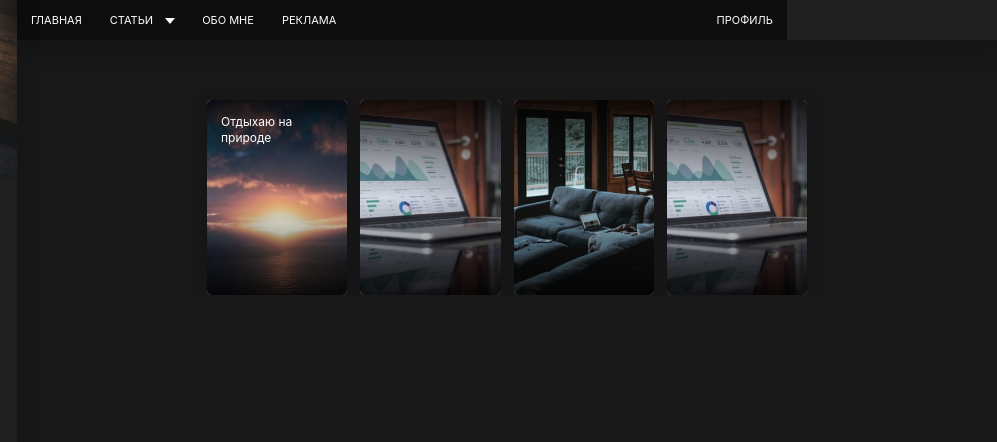
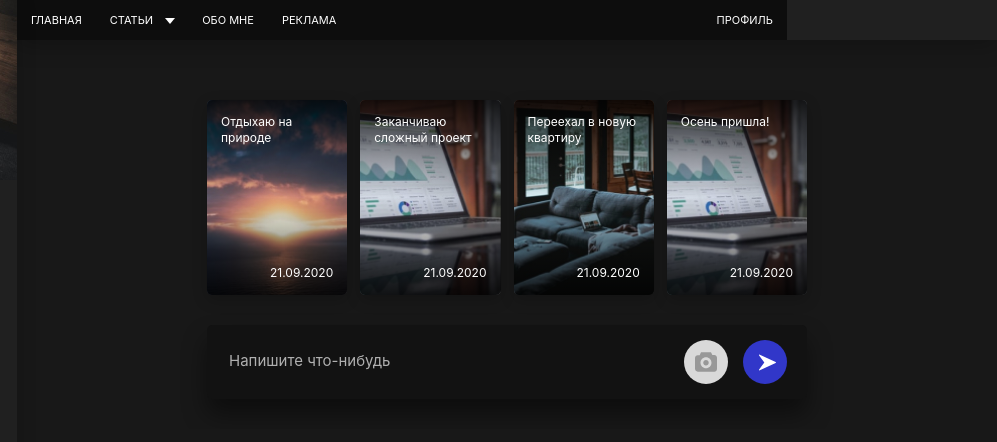
Before and after one commit to flaberfl/brainscloud_my-portfolio-blog, a website: page src/index.html in a window 1280 px wide. Shown: the top 442 px of the page, 283-1280 px from the left. Drawn offline with nearby package versions, Linux system fonts and the light colour scheme; files that its build step writes are made by us from their sources.

Commit message:
finish add-post

```diff
--- /dev/null
+++ b/src/assets/scss/blocks/add-post.scss
@@ -0,0 +1,73 @@
+.add-post {
+  margin-bottom: 3rem;
+  padding: 1.5rem 2rem;
+
+  background-color: $secondary;
+  box-shadow: 0 15px 25px rgba($black, .45);
+  border-radius: 5px;
+}
+
+.add-post__form {
+  display: flex;
+  align-items: center;
+}
+
+.add-post__textarea {
+  display: block;
+  width: 80%;
+  height: 2.6rem;
+
+  border: none;
+  background: transparent;
+  resize: none;
+
+  font-family: inherit;
+  color: $white;
+  font-size: 1.5rem;
+
+  &::placeholder {
+    color: #d2d2d2d2;
+  }
+}
+
+.add-post__form-actions {
+  width: 20%;
+  display: flex;
+  justify-content: flex-end;
+}
+
+.add-post__file,
+.add-post__send {
+  display: block;
+  width: 4.4rem;
+  height: 4.4rem;
+
+  border-radius: 50%;
+  border: none;
+  cursor: pointer;
+
+  transition: background-color .2s linear;
+}
+
+.add-post__file {
+  background: #ebebebeb url(../images/svg/add-photo.svg) center no-repeat;
+
+  input {
+    display: none;
+  }
+
+  &:hover {
+    background-color: darken(#ebebebeb, 5%);
+  }
+
+}
+
+.add-post__send {
+  margin-left: 1.5rem;
+  padding-left: 1rem;
+  background-color: $blue;
+
+  &:hover {
+    background-color: darken($blue, 5%);
+  }
+}
--- a/src/assets/scss/blocks/stories.scss
+++ b/src/assets/scss/blocks/stories.scss
@@ -3,14 +3,17 @@
   grid-template-columns: 1fr 1fr 1fr 1fr;
   grid-column-gap: 1.3rem;
   grid-template-rows: 19.5rem;
+
+  margin-bottom: 3rem;
 }
 
 .stories__item {
   overflow: hidden;
   position: relative;
-  cursor: pointer;
+
   border-radius: 5px;
   box-shadow: 0 5px 15px rgba($black, .2);
+  cursor: pointer;
 
   &:after {
     content: "";
@@ -30,6 +33,12 @@
     z-index: 2;
   }
 
+  &:hover {
+    .stories__preview {
+      transform: scale(1.3);
+      transition-duration: 3s;
+    }
+  }
 }
 
 .stories__preview {
@@ -42,9 +51,13 @@
   top: 0;
   left: 0;
   z-index: 1;
+
+  transform: scale(1.01);
+  transition: transform 1s ease-in-out;
 }
 
-.stories__title {
+.stories__title,
+.stories__date {
   width: 100%;
   padding: 1.4rem;
 
@@ -53,7 +66,15 @@
   color: $white;
 
   position: absolute;
-  top: 0;
-  left: 0;
   z-index: 3;
 }
+
+.stories__title {
+  top: 0;
+}
+
+.stories__date {
+  bottom: 0;
+
+  text-align: right;
+}
--- a/src/assets/scss/style.scss
+++ b/src/assets/scss/style.scss
@@ -32,3 +32,4 @@ body {
 @import "blocks/social";
 @import "blocks/btn";
 @import "blocks/stories";
+@import "blocks/add-post";
--- a/src/index.html
+++ b/src/index.html
@@ -2,25 +2,43 @@
 layout: default
 title: Andrew Flaber | Home
 ---
+<!-- Stories -->
 <div class="stories">
   <div class="stories__item">
-    <img class="stories__preview" src="./assets/images/stories/stories-1.jpg" alt="">
+    <img class="stories__preview" src="assets/images/stories/stories-1.jpg" alt="">
     <div class="stories__title">Отдыхаю на природе</div>
-    <time class="stories__date" datetime="">21.09.2020</time>
+    <time class="stories__date" datetime="2020-09-21">21.09.2020</time>
   </div>
   <div class="stories__item">
-    <img class="stories__preview" src="./assets/images/stories/stories-2.jpg" alt="">
-    <div class="stories__title"></div>
-    <time class="stories__date" datetime=""></time>
+    <img class="stories__preview" src="assets/images/stories/stories-2.jpg" alt="">
+    <div class="stories__title">Заканчиваю сложный проект</div>
+    <time class="stories__date" datetime="2020-09-21">21.09.2020</time>
   </div>
   <div class="stories__item">
-    <img class="stories__preview" src="./assets/images/stories/stories-3.jpg" alt="">
-    <div class="stories__title"></div>
-    <time class="stories__date" datetime=""></time>
+    <img class="stories__preview" src="assets/images/stories/stories-3.jpg" alt="">
+    <div class="stories__title">Переехал в новую квартиру</div>
+    <time class="stories__date" datetime="2020-09-21">21.09.2020</time>
   </div>
   <div class="stories__item">
-    <img class="stories__preview" src="./assets/images/stories/stories-2.jpg" alt="">
-    <div class="stories__title"></div>
-    <time class="stories__date" datetime=""></time>
+    <img class="stories__preview" src="assets/images/stories/stories-2.jpg" alt="">
+    <div class="stories__title">Осень пришла!</div>
+    <time class="stories__date" datetime="2020-09-21">21.09.2020</time>
   </div>
 </div>
+<!-- End stories -->
+
+<!-- Add post -->
+<div class="add-post">
+  <form class="add-post__form" action="/" method="POST">
+    <textarea class="add-post__textarea" name="post-text" placeholder="Напишите что-нибудь"></textarea>
+    <div class="add-post__form-actions">
+      <label class="add-post__file" for="add-post-file">
+        <input type="file" id="add-post-file">
+      </label>
+      <button class="add-post__send" type="submit">
+        <img src="assets/images/svg/send.svg" alt="Отправить">
+      </button>
+    </div>
+  </form>
+</div>
+<!-- End add post -->
```
Also changed, not shown: src/assets/images/svg/add-photo.svg (added), src/assets/images/svg/send.svg (added).
